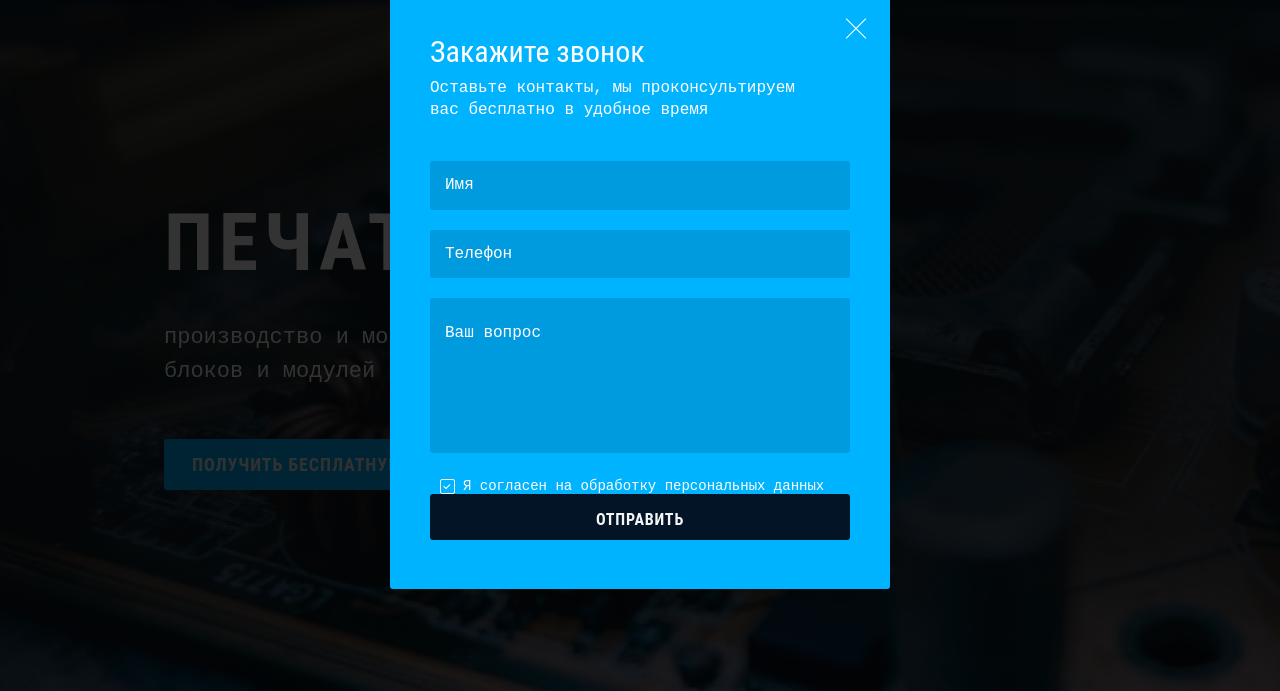
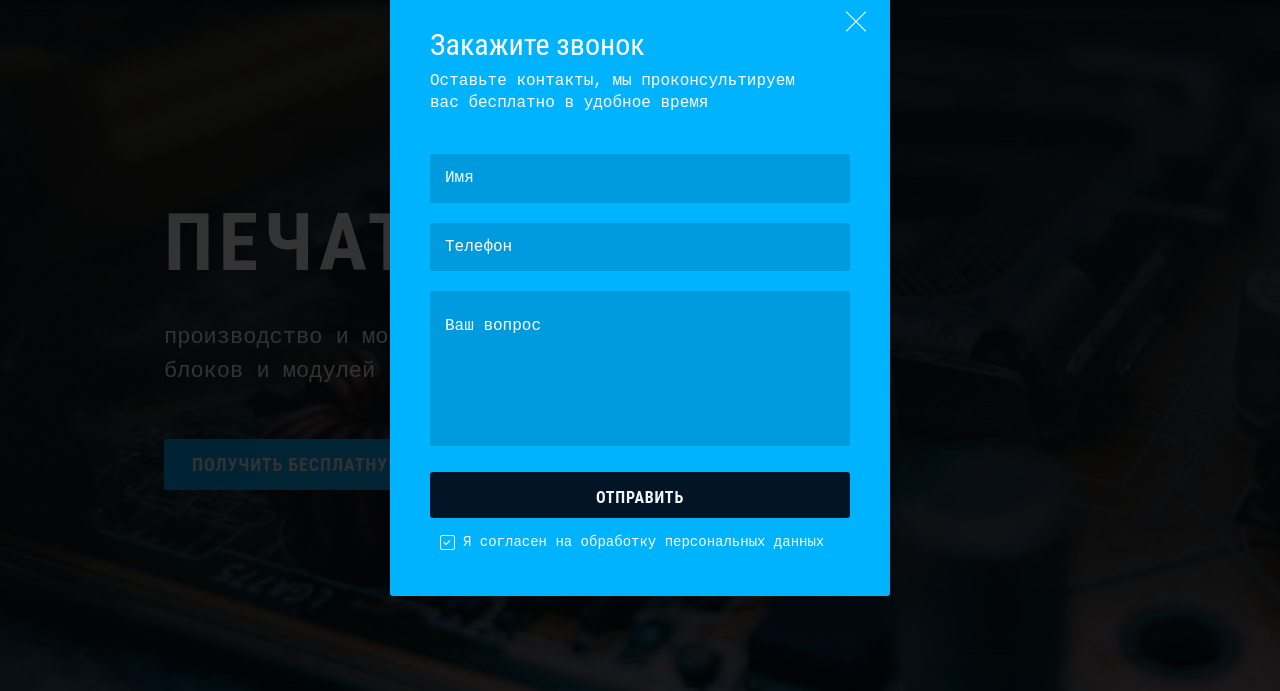
Before and after one commit to annasahno/Smart-Device, a website built with webpack: page source/index.html in a window 1280 px wide. Both pictures are taken after a click on the link "ЗАКАЗАТЬ ЗВОНОК". Shown: the part 108-799 px from the top of the page. Built offline with nearby package versions, Linux system fonts and the light colour scheme; files whose address does not match are found by name.

Commit message:
исправляет чекбокс в модалке

```diff
--- a/source/index.html
+++ b/source/index.html
@@ -336,11 +336,8 @@
               maxlength="1000"></textarea>
 
             <div class="form__checkbox form__checkbox--modal">
-              <input class="visually-hidden" type="checkbox" id="modal-сonsent" name="сonsent" required checked>
-              <label for="modal-сonsent">
-                <span></span>
-                Я согласен на&nbsp;обработку персональных данных
-              </label>
+              <input type="checkbox" id="modal-сonsent" name="сonsent" required checked>
+              <label for="modal-сonsent"><span></span>Я согласен на&nbsp;обработку персональных данных</label>
             </div>
 
             <button class="btn form__button" type="submit">Отправить</button>
--- a/source/sass/blocks/form.scss
+++ b/source/sass/blocks/form.scss
@@ -161,8 +161,10 @@ input[type="checkbox"]:checked + label span {
 }
 
 .form--modal {
-  display: block;
   padding: 0;
+  display: grid;
+  grid-template-columns: 1fr;
+  gap: 0;
 }
 
 .form--modal input,
```
Also changed, not shown: build/css/style.css, build/css/style.min.css, build/index.html, 1 other file.
